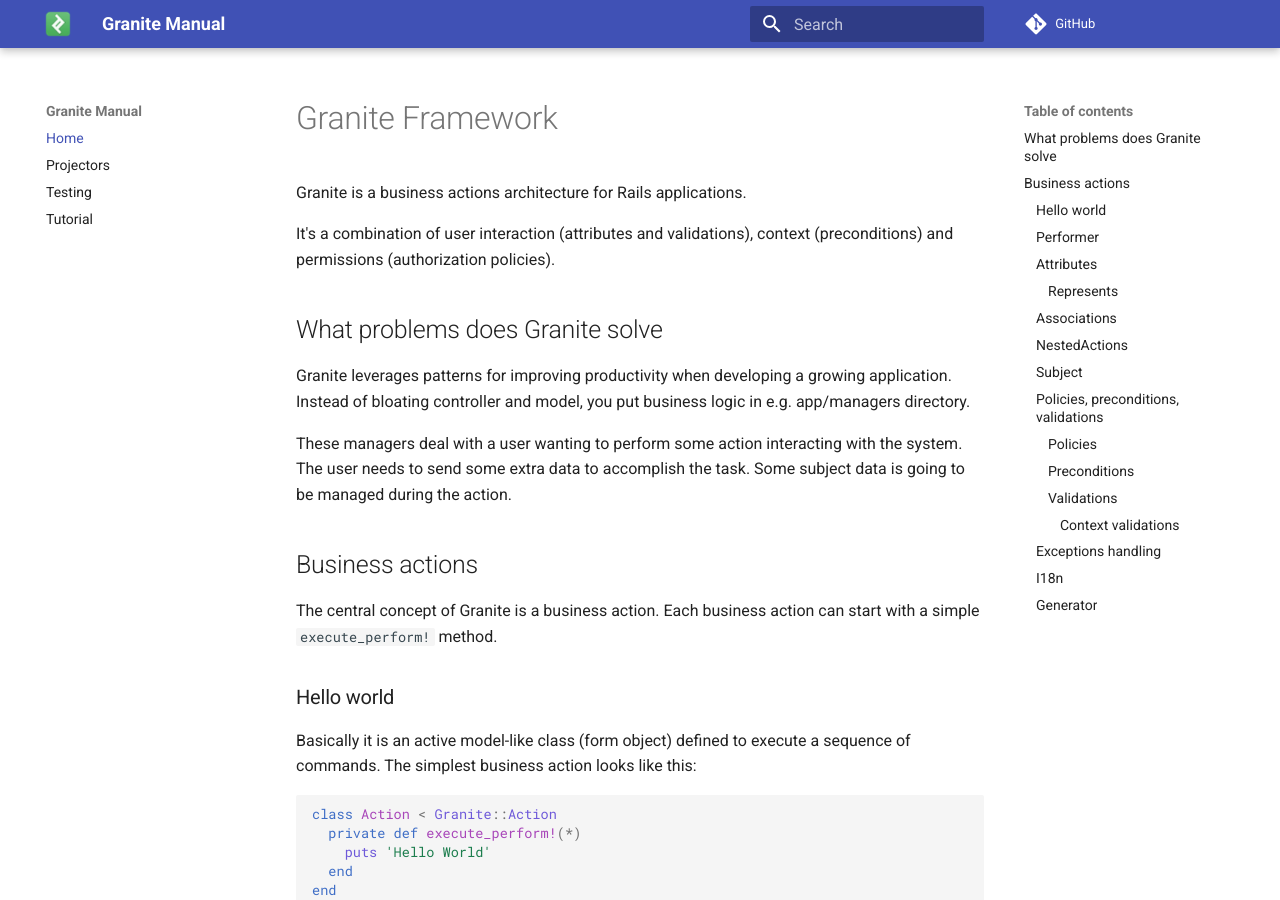
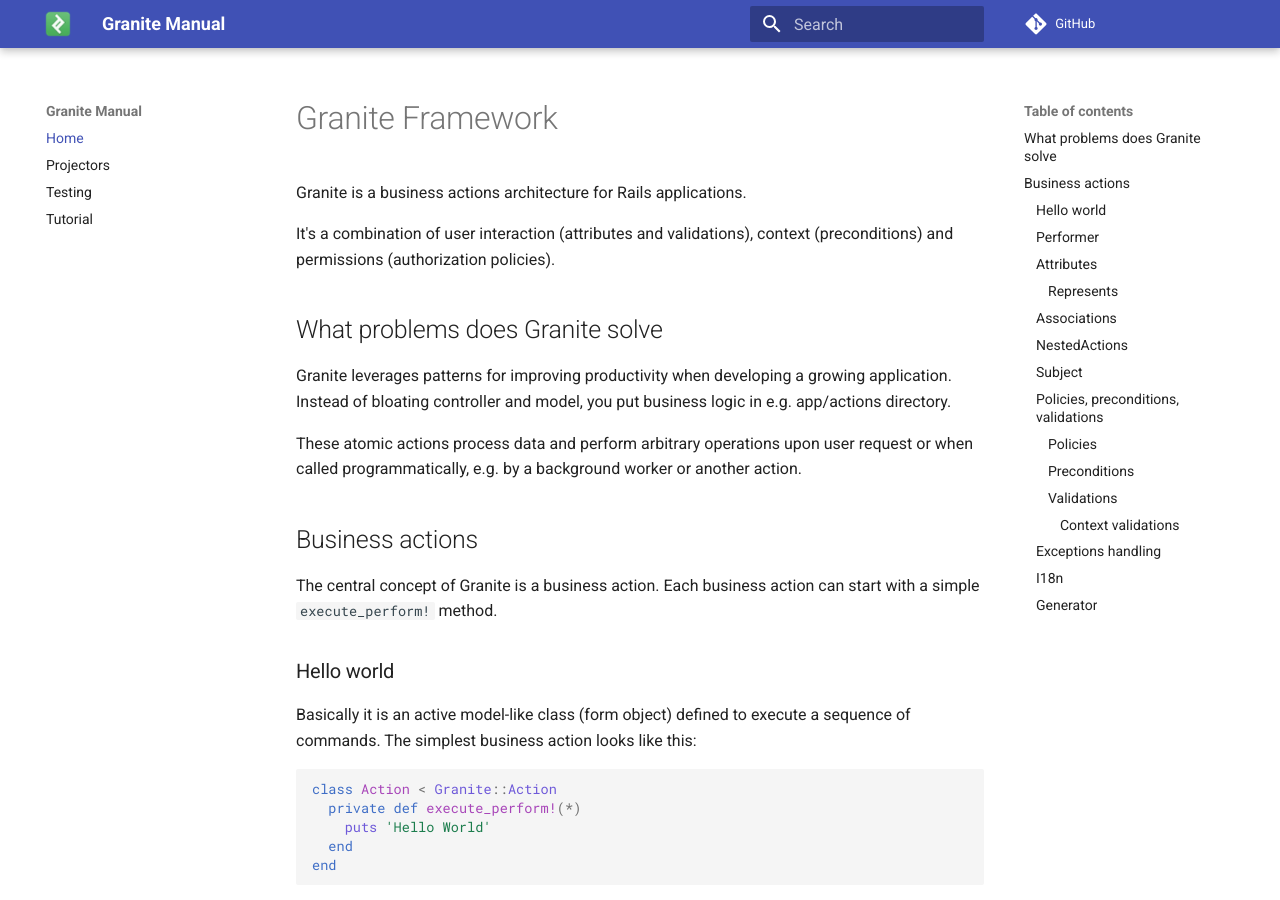
Before and after one commit to toptal/granite, an MkDocs documentation site: the page built from docs/index.md, in a window 1280 px wide and 900 px high. Built offline with MkDocs 1.6.1 and Material for MkDocs 9.7.7, drawn with Linux system fonts in a browser that asks for light colours; comment, search, counter and statistics services are not loaded; old or Windows-style settings are respelled for this version of MkDocs.

Commit message:
Simplify the description of what an action is
As an additional benefit, remove the notion of the "manager".

```diff
--- a/docs/index.md
+++ b/docs/index.md
@@ -8,11 +8,10 @@ permissions (authorization policies).
 ## What problems does Granite solve
 
 Granite leverages patterns for improving productivity when developing a growing application.
-Instead of bloating controller and model, you put business logic in e.g. app/managers directory.
+Instead of bloating controller and model, you put business logic in e.g. app/actions directory.
 
-These managers deal with a user wanting to perform some action interacting with the system.
-The user needs to send some extra data to accomplish the task.
-Some subject data is going to be managed during the action.
+These atomic actions process data and perform arbitrary operations upon user request or when
+called programmatically, e.g. by a background worker or another action.
 
 ## Business actions
 
```
